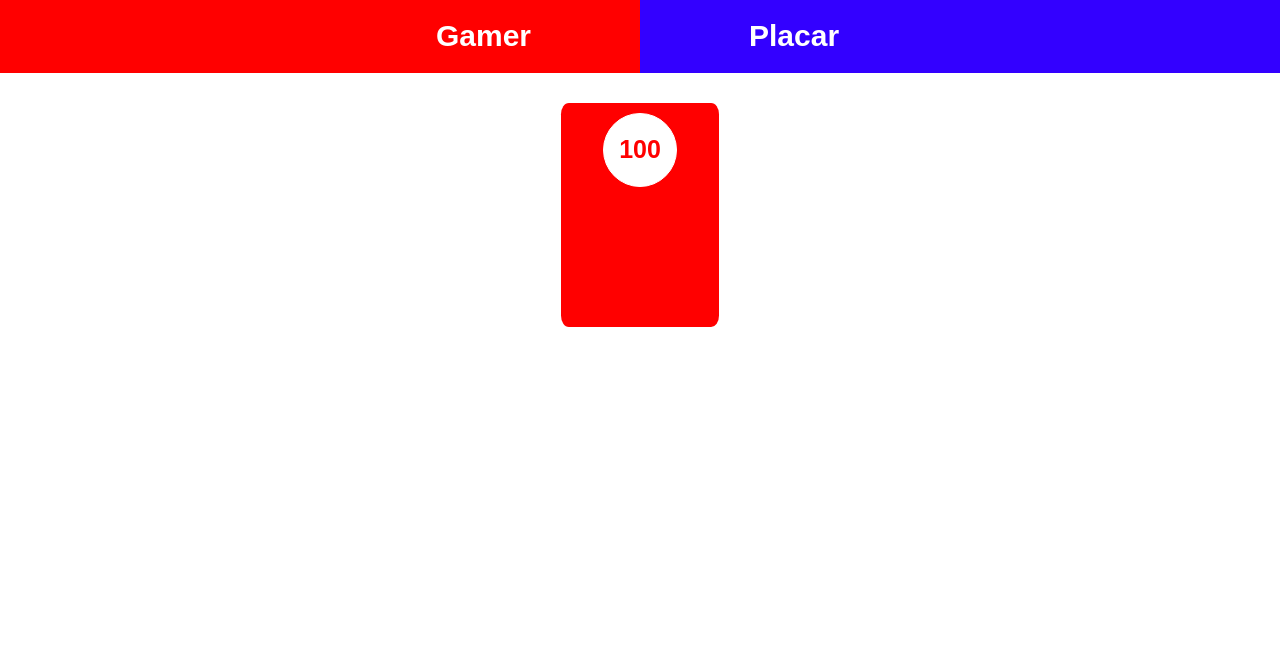
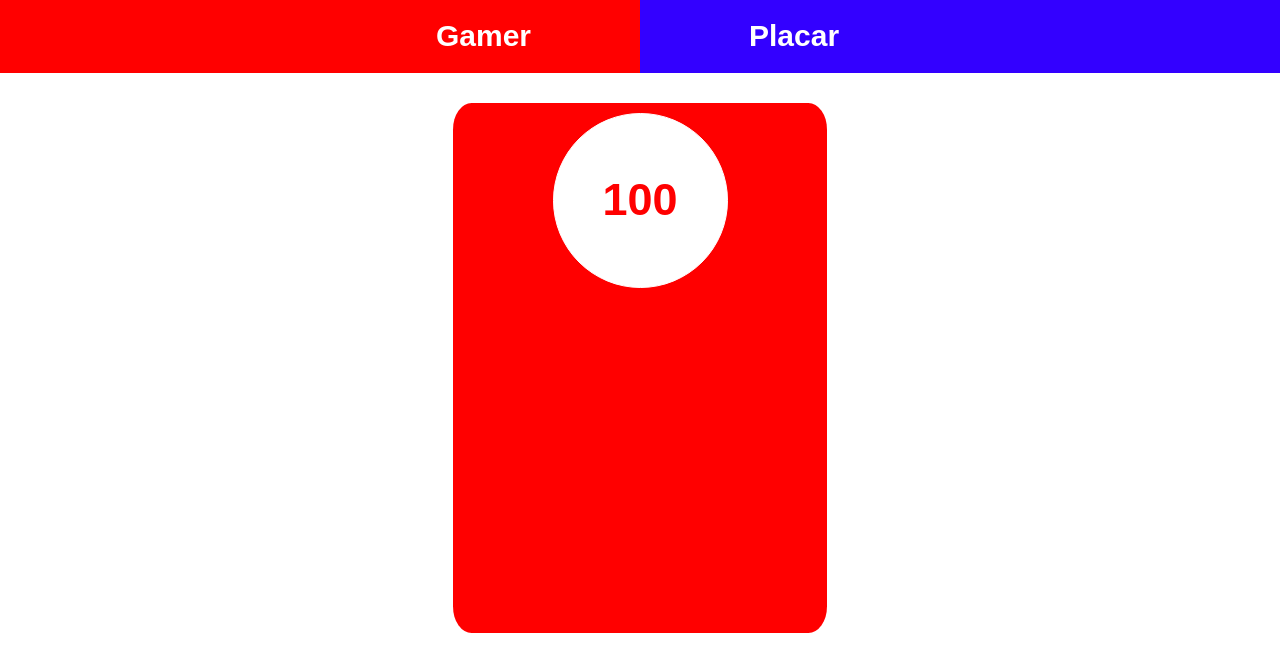
Before and after one commit to DevDemetrio/GamerPoint, a React (Vite) app: page / in a window 1280 px wide. Shown: the top 672 px of the page. Built offline with nearby package versions, Linux system fonts and the light colour scheme.

Commit message:
Feita a responsividade do componente de estulo CardContainer, circlePoint e do point

```diff
--- a/src/componets/Card/styled.js
+++ b/src/componets/Card/styled.js
@@ -9,6 +9,11 @@ export const CardContainer = styled.div`
   background-color: #FF0000;
   margin-left: auto;
   margin-right: auto;
+
+  @media(min-width: 600px){
+    width: 374px;
+    height: 530px;
+  }
 `
 
 export const CirclePoint = styled.div`
@@ -21,10 +26,20 @@ export const CirclePoint = styled.div`
   border: 1px solid #FFFFFF;
   border-radius: 50%;
   background-color: #FFFFFF;
+
+
+  @media(min-width: 600px){
+    width: 175px;
+    height: 175px;
+  }
 `
 
 export const Point = styled.span`
   color: #FF0000;
   font-size: 25px;
   font-weight: bold;
+
+  @media(min-width: 600px){
+    font-size: 45px;
+  }
 `
```
